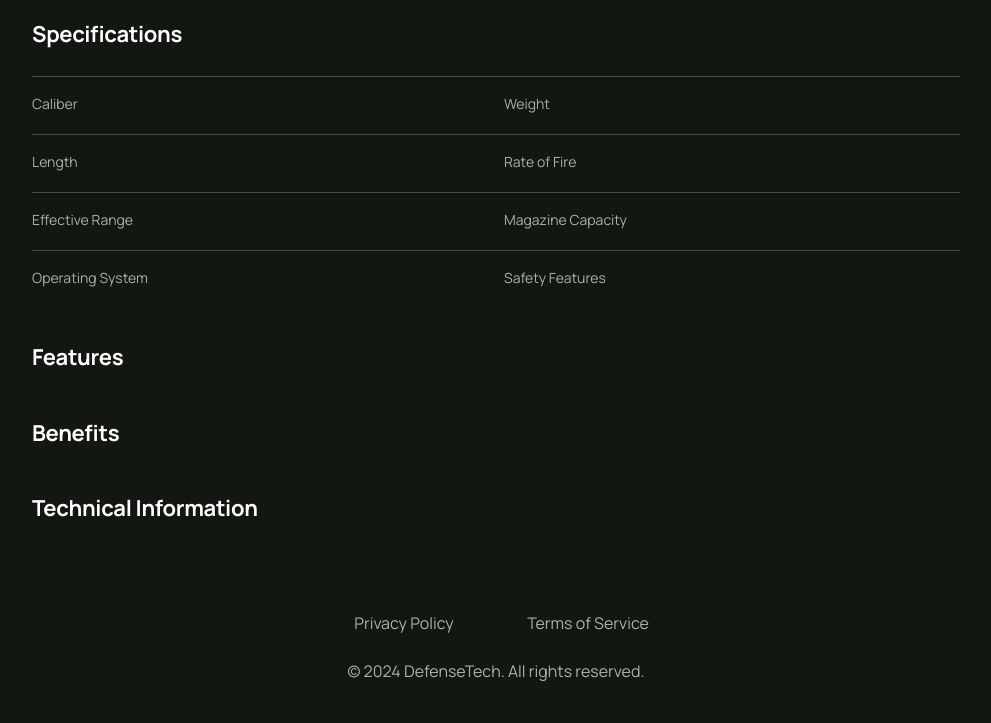
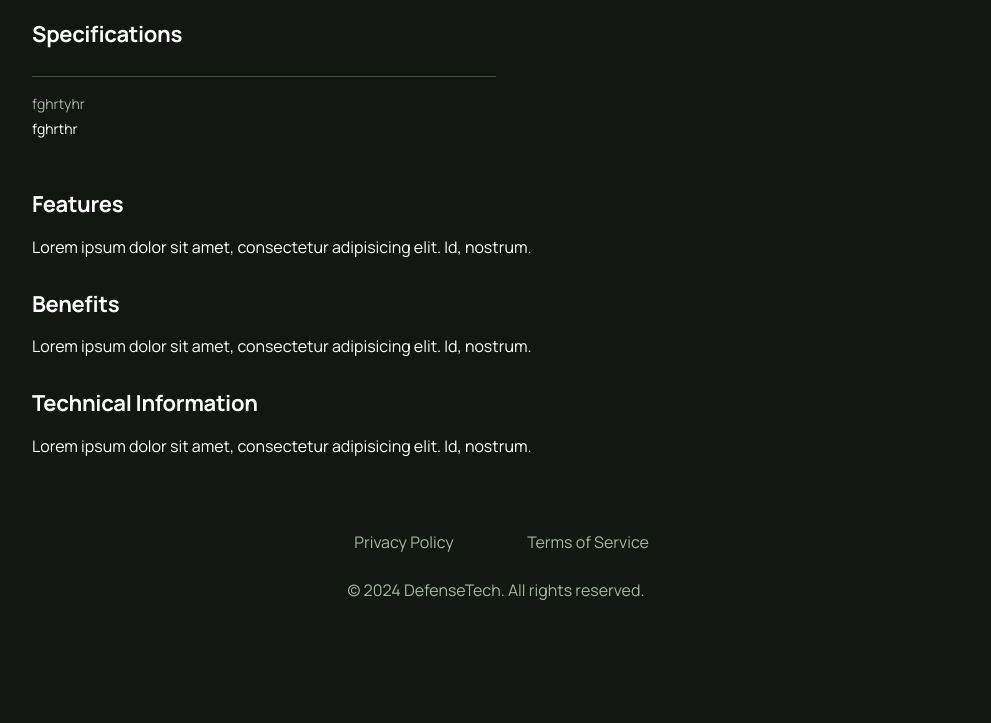
Before and after one commit to codingboyuz/itm_llc, a Django app: page /products/14/ in a window 1280 px wide. Shown: the part 980-1703 px from the top of the page, without its empty margins (144-1135 px from the left). After the commit the page ends 1580 px from the top, so only its background shows below. Run offline with Django 5.2, Linux system fonts and the light colour scheme; data comes from the database, SQL or seed files in the repository; some libraries are stand-ins or nearby versions.

Commit message:
detail page more image bilan ishlash lozim

```diff
--- a/product/templates/product_detail.html
+++ b/product/templates/product_detail.html
@@ -6,7 +6,7 @@
     <div class="layout-content-container flex flex-col max-w-[960px] flex-1">
 
         <div class="flex flex-wrap gap-2 p-4">
-            <a class="text-[#a6b3a2] text-base font-medium leading-normal" href="#">Products</a>
+            <a class="text-[#a6b3a2] text-base font-medium leading-normal" href="{% url 'products' %}">Products</a>
             <span class="text-[#a6b3a2] text-base font-medium leading-normal">/</span>
             <span class="text-white text-base font-medium leading-normal">{{ product.name }}</span>
         </div>
@@ -20,57 +20,40 @@
 
         <div class="flex w-full grow bg-[#131612] @container p-4">
             <div class="w-full gap-1 overflow-hidden bg-[#131612] @[480px]:gap-2 aspect-[3/2] rounded-xl grid grid-cols-[2fr_1fr_1fr]">
+                {% for img in images %}
                 <div class="w-full bg-center bg-no-repeat bg-cover aspect-auto rounded-none row-span-2"
-                     style='background-image: url("{{ product.image.url }}");'>
+                     style='background-image: url("{{ img.image.url }}");'>
                 </div>
+                {% empty %}
+                <p>No images available.</p>
+                {% endfor %}
                 <!-- Istasangiz qo'shimcha rasmlar ham kiritishingiz mumkin -->
             </div>
         </div>
 
-        <h2 class="text-white text-[22px] font-bold leading-tight tracking-[-0.015em] px-4 pb-3 pt-5">Specifications</h2>
+        <h2 class="text-white text-[22px] font-bold leading-tight tracking-[-0.015em] px-4 pb-3 pt-5">
+            Specifications</h2>
         <div class="p-4 grid grid-cols-2">
+            {% for field in fields %}
             <div class="flex flex-col gap-1 border-t border-solid border-t-[#434f40] py-4 pr-2">
-                <p class="text-[#a6b3a2] text-sm font-normal leading-normal">Caliber</p>
-                <p class="text-white text-sm font-normal leading-normal">{{ product.caliber }}</p>
+                <p class="text-[#a6b3a2] text-sm font-normal leading-normal">{{ field.key }}</p>
+                <p class="text-white text-sm font-normal leading-normal">{{ field.value }}</p>
             </div>
-            <div class="flex flex-col gap-1 border-t border-solid border-t-[#434f40] py-4 pl-2">
-                <p class="text-[#a6b3a2] text-sm font-normal leading-normal">Weight</p>
-                <p class="text-white text-sm font-normal leading-normal">{{ product.weight }}</p>
-            </div>
-            <div class="flex flex-col gap-1 border-t border-solid border-t-[#434f40] py-4 pr-2">
-                <p class="text-[#a6b3a2] text-sm font-normal leading-normal">Length</p>
-                <p class="text-white text-sm font-normal leading-normal">{{ product.length }}</p>
-            </div>
-            <div class="flex flex-col gap-1 border-t border-solid border-t-[#434f40] py-4 pl-2">
-                <p class="text-[#a6b3a2] text-sm font-normal leading-normal">Rate of Fire</p>
-                <p class="text-white text-sm font-normal leading-normal">{{ product.rate_of_fire }}</p>
-            </div>
-            <div class="flex flex-col gap-1 border-t border-solid border-t-[#434f40] py-4 pr-2">
-                <p class="text-[#a6b3a2] text-sm font-normal leading-normal">Effective Range</p>
-                <p class="text-white text-sm font-normal leading-normal">{{ product.effective_range }}</p>
-            </div>
-            <div class="flex flex-col gap-1 border-t border-solid border-t-[#434f40] py-4 pl-2">
-                <p class="text-[#a6b3a2] text-sm font-normal leading-normal">Magazine Capacity</p>
-                <p class="text-white text-sm font-normal leading-normal">{{ product.magazine_capacity }}</p>
-            </div>
-            <div class="flex flex-col gap-1 border-t border-solid border-t-[#434f40] py-4 pr-2">
-                <p class="text-[#a6b3a2] text-sm font-normal leading-normal">Operating System</p>
-                <p class="text-white text-sm font-normal leading-normal">{{ product.operating_system }}</p>
-            </div>
-            <div class="flex flex-col gap-1 border-t border-solid border-t-[#434f40] py-4 pl-2">
-                <p class="text-[#a6b3a2] text-sm font-normal leading-normal">Safety Features</p>
-                <p class="text-white text-sm font-normal leading-normal">{{ product.safety_features }}</p>
-            </div>
+
+
+            {% endfor %}
+
         </div>
 
         <h2 class="text-white text-[22px] font-bold leading-tight tracking-[-0.015em] px-4 pb-3 pt-5">Features</h2>
-        <p class="text-white text-base font-normal leading-normal pb-3 pt-1 px-4">{{ product.features }}</p>
+        <p class="text-white text-base font-normal leading-normal pb-3 pt-1 px-4">Lorem ipsum dolor sit amet, consectetur adipisicing elit. Id, nostrum.</p>
 
         <h2 class="text-white text-[22px] font-bold leading-tight tracking-[-0.015em] px-4 pb-3 pt-5">Benefits</h2>
-        <p class="text-white text-base font-normal leading-normal pb-3 pt-1 px-4">{{ product.benefits }}</p>
+        <p class="text-white text-base font-normal leading-normal pb-3 pt-1 px-4">Lorem ipsum dolor sit amet, consectetur adipisicing elit. Id, nostrum.</p>
 
-        <h2 class="text-white text-[22px] font-bold leading-tight tracking-[-0.015em] px-4 pb-3 pt-5">Technical Information</h2>
-        <p class="text-white text-base font-normal leading-normal pb-3 pt-1 px-4">{{ product.technical_info }}</p>
+        <h2 class="text-white text-[22px] font-bold leading-tight tracking-[-0.015em] px-4 pb-3 pt-5">Technical
+            Information</h2>
+        <p class="text-white text-base font-normal leading-normal pb-3 pt-1 px-4">Lorem ipsum dolor sit amet, consectetur adipisicing elit. Id, nostrum.</p>
     </div>
 </div>
 
--- a/product/views.py
+++ b/product/views.py
@@ -1,60 +1,105 @@
-from django.views import View
-from django.shortcuts import render
-from .models import ProductModel
-import logging
-from django.core.paginator import Paginator
-
-logger = logging.getLogger(__name__)
-
-# class ProductsPage(View):
+# from django.views import View
+# from django.shortcuts import render
+# from .models import ProductModel
+# import logging
+# from django.core.paginator import Paginator
+#
+# logger = logging.getLogger(__name__)
+#
+# # class ProductsPage(View):
+# #     def get(self, request):
+# #         try:
+# #             data = ProductModel.objects.all()
+# #             categories = ["All Products", "Vehicles", "Communication Systems", "Protective Gear"]
+# #             product = list(data)*20
+# #             return render(request, "products.html", {
+# #                 "data": product,
+# #                 "categories": categories
+# #             })
+# #         except Exception as e:
+# #             logger.error(f"Home sahifasida xatolik: {str(e)}")
+# #             return render(request, "error.html", {"message": "Noma'lum xatolik yuz berdi."})
+#
+#
+# # class ProductsPage(View):
+# #     def get(self,request):
+# #         data  =ProductModel.objects.all().order_by('id')
+# #         product = list(data)*100
+# #         search_query = request.GET.get('q')
+#
+# #         if search_query:
+# #             product=product.filter(title__icontais=search_query)
+#
+# #         page_size = request.GET.get('page_size', 8)
+# #         paginator = Paginator(product, page_size)
+#
+# #         page_num = request.GET.get('page', 1)
+# #         pages = paginator.get_page(page_num)
+# #         categories = ["All Products", "Vehicles", "Communication Systems", "Protective Gear"]
+# #         context = {'pages': pages,"categories": categories}
+# #         return render(request=request,template_name='products.html',context=context)
+#
+#
+#
+# from django.views import View
+# from django.core.paginator import Paginator
+# from django.shortcuts import render
+# from .models import ProductModel
+#
+# class ProductsView(View):
 #     def get(self, request):
-#         try:
-#             data = ProductModel.objects.all()
-#             categories = ["All Products", "Vehicles", "Communication Systems", "Protective Gear"]
-#             product = list(data)*20
-#             return render(request, "products.html", {
-#                 "data": product,
-#                 "categories": categories
-#             })
-#         except Exception as e:
-#             logger.error(f"Home sahifasida xatolik: {str(e)}")
-#             return render(request, "error.html", {"message": "Noma'lum xatolik yuz berdi."})
-
-
-# class ProductsPage(View):
-#     def get(self,request):
-#         data  =ProductModel.objects.all().order_by('id')
-#         product = list(data)*100
+#         data = ProductModel.objects.all().order_by('id')
+#         # product = list(data) * 100
+#
 #         search_query = request.GET.get('q')
-
 #         if search_query:
-#             product=product.filter(title__icontais=search_query)
-
-#         page_size = request.GET.get('page_size', 8)
-#         paginator = Paginator(product, page_size)
-
+#             data = data.filter(name__icontains=search_query)
+#             product = list(data)
+#
+#         page_size = int(request.GET.get('page_size', 10))
+#         paginator = Paginator(data, page_size)
+#
 #         page_num = request.GET.get('page', 1)
 #         pages = paginator.get_page(page_num)
+#
+#         # 👉 Custom page range with ellipsis
+#         page_range = paginator.get_elided_page_range(
+#             number=pages.number,
+#             on_each_side=1,
+#             on_ends=2
+#         )
+#
 #         categories = ["All Products", "Vehicles", "Communication Systems", "Protective Gear"]
-#         context = {'pages': pages,"categories": categories}
-#         return render(request=request,template_name='products.html',context=context)
-
-
-
+#
+#         context = {
+#             'pages': pages,
+#             'page_range': page_range,  # qo‘shildi
+#             "categories": categories
+#         }
+#         return render(request, 'products.html', context)
+#
+#
+#
+# class ProductsDetailView(View):
+#     def get(self, request, pk):
+#         product = ProductModel.objects.all().get(pk=pk)
+#
+#         context = {
+#             'product': product,
+#         }
+#         return render(request, 'product_detail.html', context)
 from django.views import View
+from django.shortcuts import render, get_object_or_404
 from django.core.paginator import Paginator
-from django.shortcuts import render
 from .models import ProductModel
 
 class ProductsView(View):
     def get(self, request):
         data = ProductModel.objects.all().order_by('id')
-        # product = list(data) * 100
 
         search_query = request.GET.get('q')
         if search_query:
             data = data.filter(name__icontains=search_query)
-            product = list(data)
 
         page_size = int(request.GET.get('page_size', 10))
         paginator = Paginator(data, page_size)
@@ -62,7 +107,7 @@ class ProductsView(View):
         page_num = request.GET.get('page', 1)
         pages = paginator.get_page(page_num)
 
-        # 👉 Custom page range with ellipsis
+        # Sahifalash uchun elided page range (… bilan qisqartirilgan raqamlar)
         page_range = paginator.get_elided_page_range(
             number=pages.number,
             on_each_side=1,
@@ -73,18 +118,22 @@ class ProductsView(View):
 
         context = {
             'pages': pages,
-            'page_range': page_range,  # qo‘shildi
+            'page_range': page_range,
             "categories": categories
         }
         return render(request, 'products.html', context)
 
 
-
 class ProductsDetailView(View):
     def get(self, request, pk):
-        product = ProductModel.objects.all().get(pk=pk)
+        product = get_object_or_404(ProductModel, pk=pk)
+
+        images = product.images.all()  # ProductImage modelidagi rasmlar
+        fields = product.fields.all()  # ProductField modelidagi qo‘shimcha maydonlar
 
         context = {
             'product': product,
+            'images': images,
+            'fields': fields
         }
         return render(request, 'product_detail.html', context)
```
Also changed, not shown: product/admin.py (+44 -25 lines), product/models.py (+50 -7 lines), product/templates/products.html (+10 -1 lines), db.sqlite3, product/migrations/0004_remove_productmodel_image_productfield_productimage.py (added).
